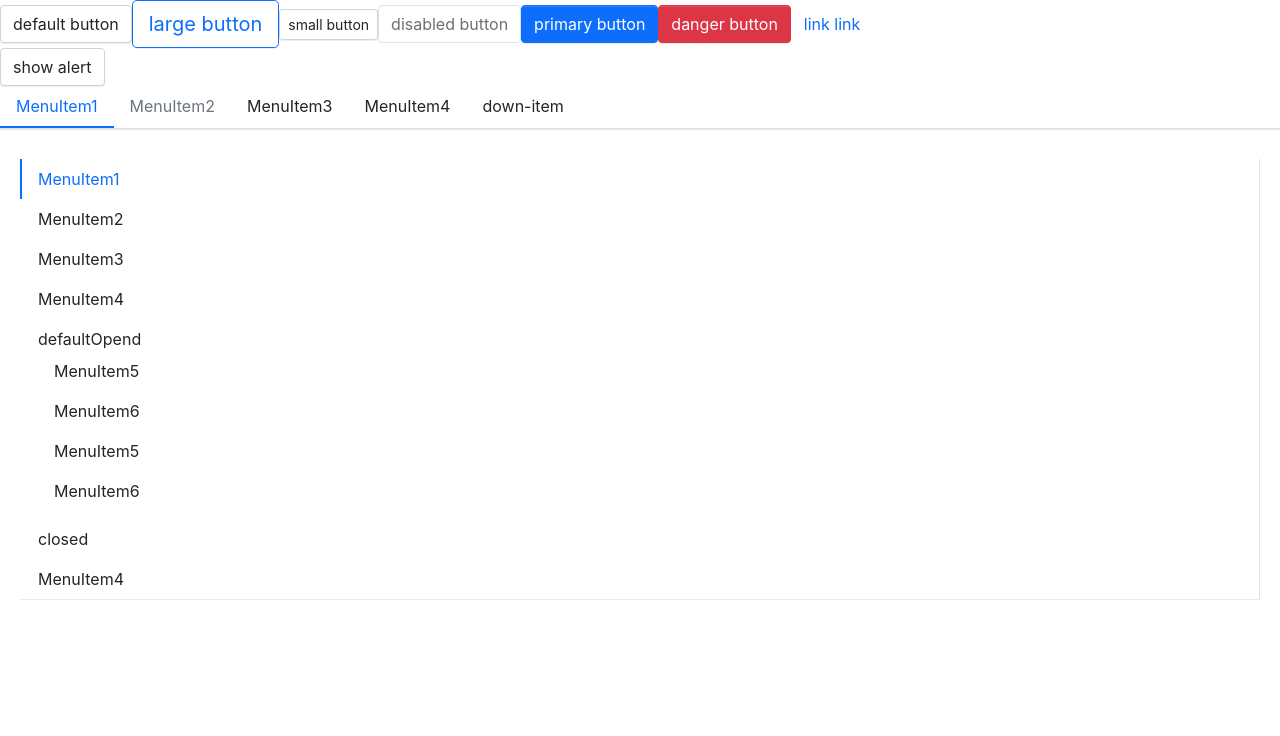
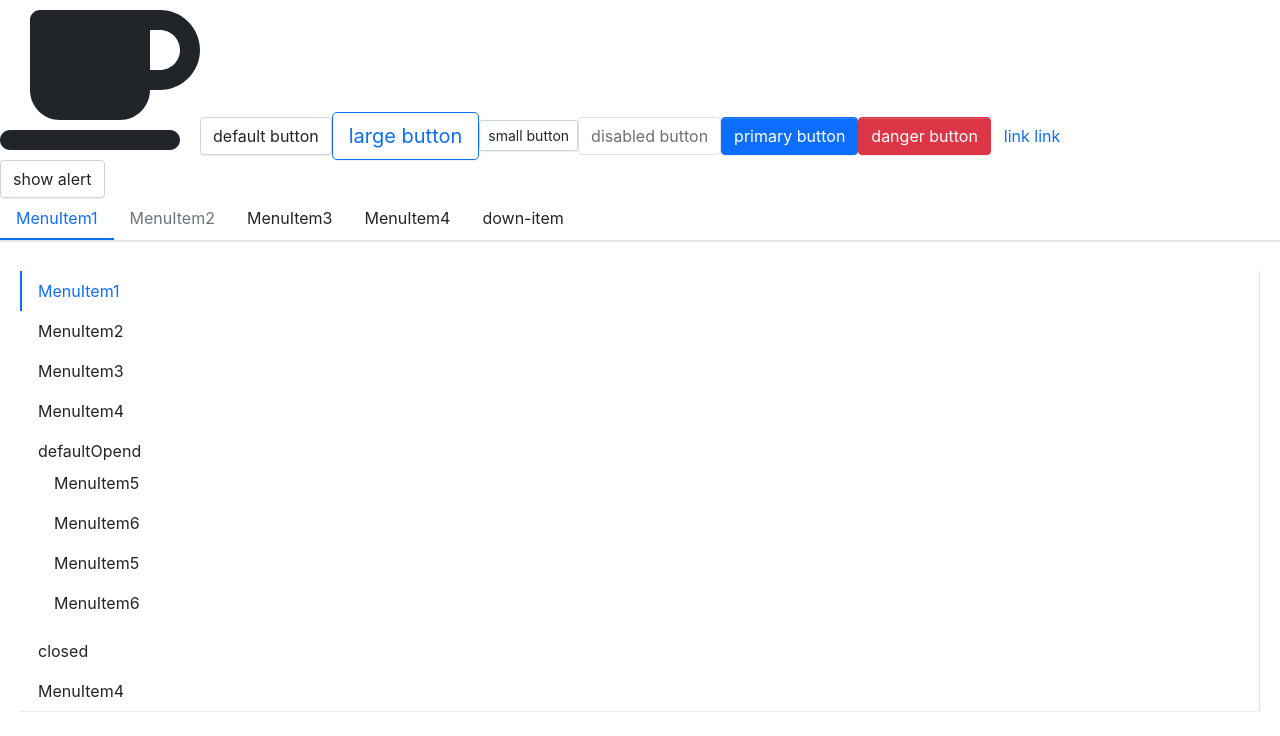
Before and after one commit to lvke210/iuui, a React (Create React App) app: page / in a window 1280 px wide. Shown: the top 736 px of the page. Built offline with nearby package versions, Linux system fonts and the light colour scheme.

Commit message:
feature: font awesome

```diff
--- a/package.json
+++ b/package.json
@@ -3,6 +3,9 @@
   "version": "0.1.0",
   "private": true,
   "dependencies": {
+    "@fortawesome/fontawesome-svg-core": "^6.1.1",
+    "@fortawesome/free-solid-svg-icons": "^6.1.1",
+    "@fortawesome/react-fontawesome": "^0.1.18",
     "@testing-library/jest-dom": "^5.16.4",
     "@testing-library/react": "^12.1.4",
     "@testing-library/user-event": "^13.5.0",
--- a/src/App.tsx
+++ b/src/App.tsx
@@ -4,6 +4,9 @@
 import Menu from "./components/menu/menu";
 import MenuItem from "./components/menu/menuItem";
 import SubMenu from "./components/menu/subMenu";
+import { FontAwesomeIcon } from "@fortawesome/react-fontawesome";
+import { faCoffee } from "@fortawesome/free-solid-svg-icons";
+
 const App: React.FC = () => {
   function hclick() {
     console.log("click");
@@ -15,6 +18,7 @@
 
   return (
     <div className="App">
+      <FontAwesomeIcon icon={faCoffee} size="10x"></FontAwesomeIcon>
       <Button onClick={hclick}>default button</Button>
       <Button size="large" autoFocus>
         large button
```
Also changed, not shown: 1 other file (tests, documents, lock files or other folders).
